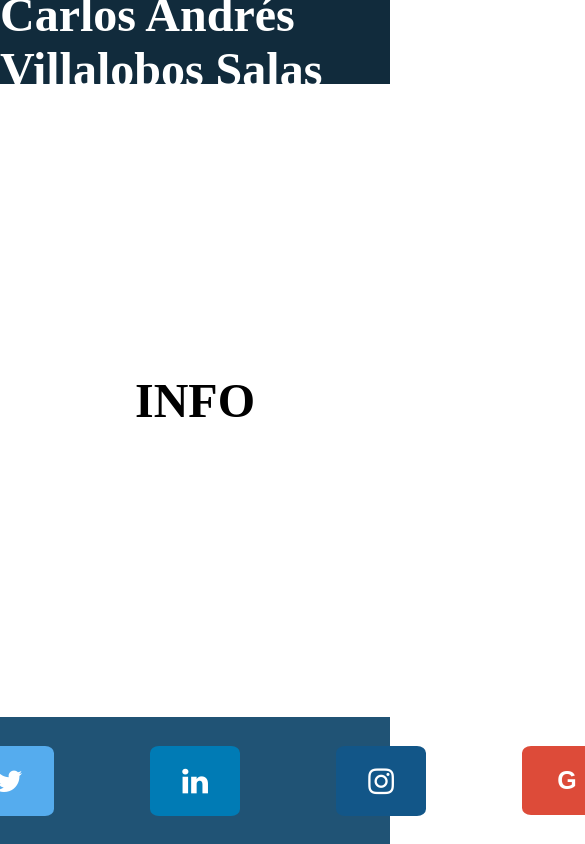
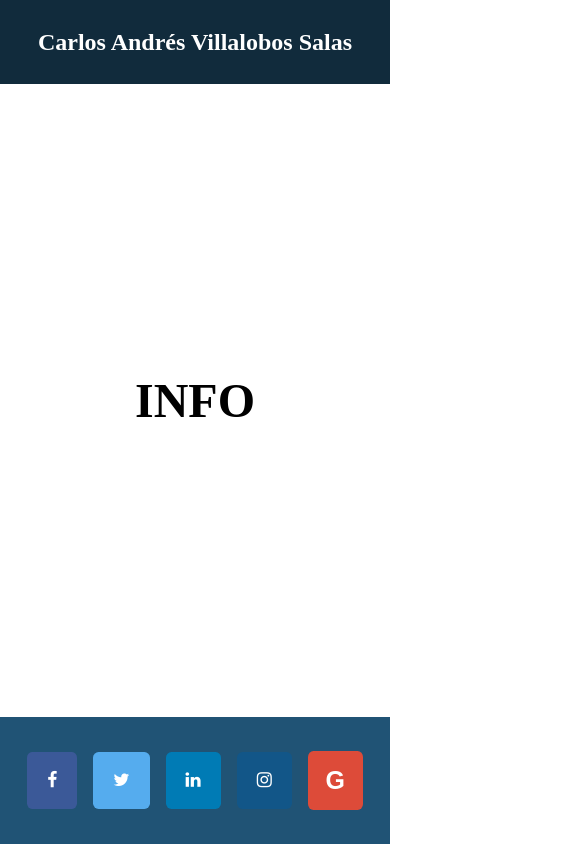
Before and after one commit to carlosvillalobossalas/personal, a React (Create React App) app: page / in a window 390 px wide. Shown: the top 844 px of the page, 585 px wide, since content can reach past the window. Built offline with nearby package versions, Linux system fonts and the light colour scheme; the HTML template or start-up script is replaced by a standard one.

Commit message:
responsive design for mobile

```diff
--- a/src/components/Buttons/Buttons.css
+++ b/src/components/Buttons/Buttons.css
@@ -61,3 +61,18 @@
     background: #dd4b39;
     color: white;
   }
+
+@media (max-width: 395px){
+
+  .fa{
+    /* border: 1px solid white; */
+    width: auto;
+    font-size: 1.1rem;
+    padding: 20px;
+  }
+
+  .email-button{
+    width: 55px;
+    padding: 15px;
+  }
+}
--- a/src/components/Footer/Footer.css
+++ b/src/components/Footer/Footer.css
@@ -13,3 +13,13 @@
     display: inline;
     margin: 0 3rem;
 }
+
+@media (max-width: 395px){
+    .social-networks-list{
+        overflow: auto;
+    }
+
+    .social-networks-list li{
+        margin: 0 0.5rem;
+    }
+}
--- a/src/index.css
+++ b/src/index.css
@@ -42,3 +42,15 @@ body{
   height: 15%;
   justify-content: center;
 }
+
+@media (max-width: 395px){
+
+  .main-layout{
+    width: auto;
+  }
+
+  .header{
+    font-size: 1.5rem;
+  }
+
+}
```
